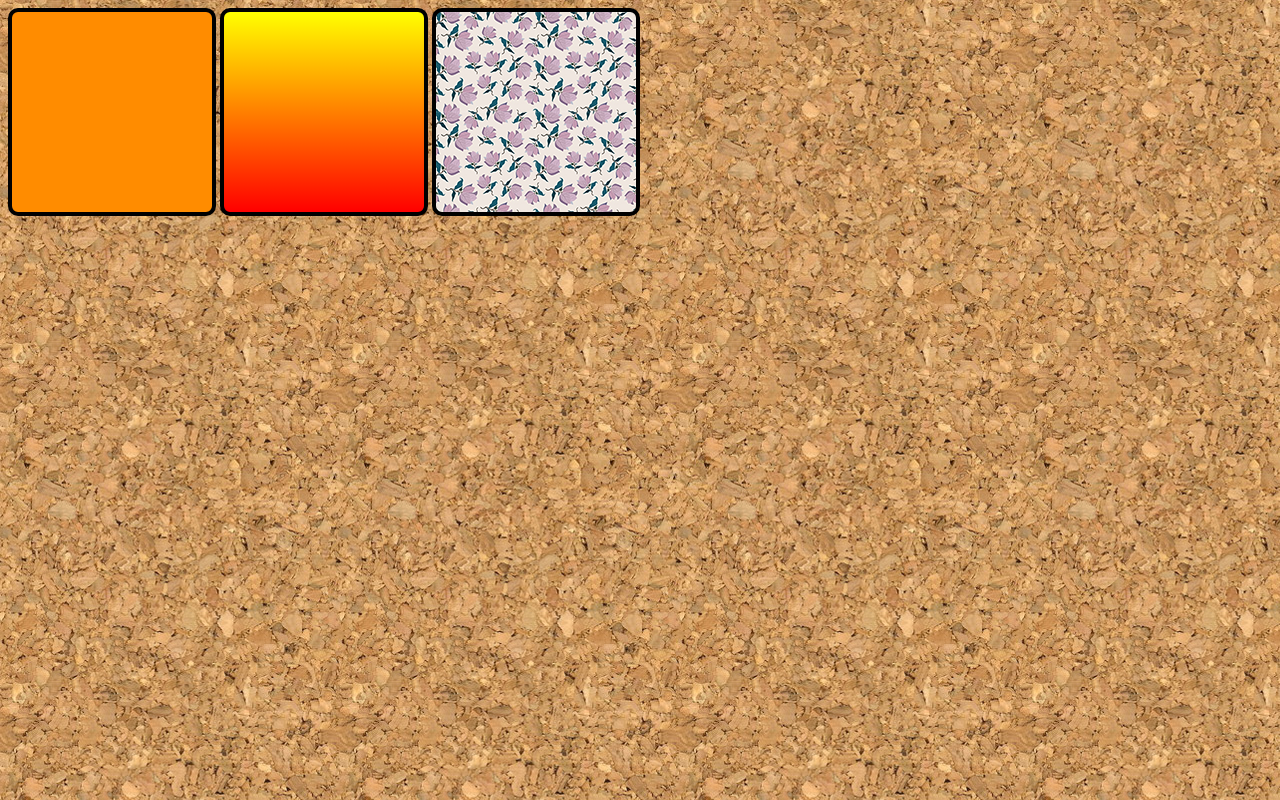
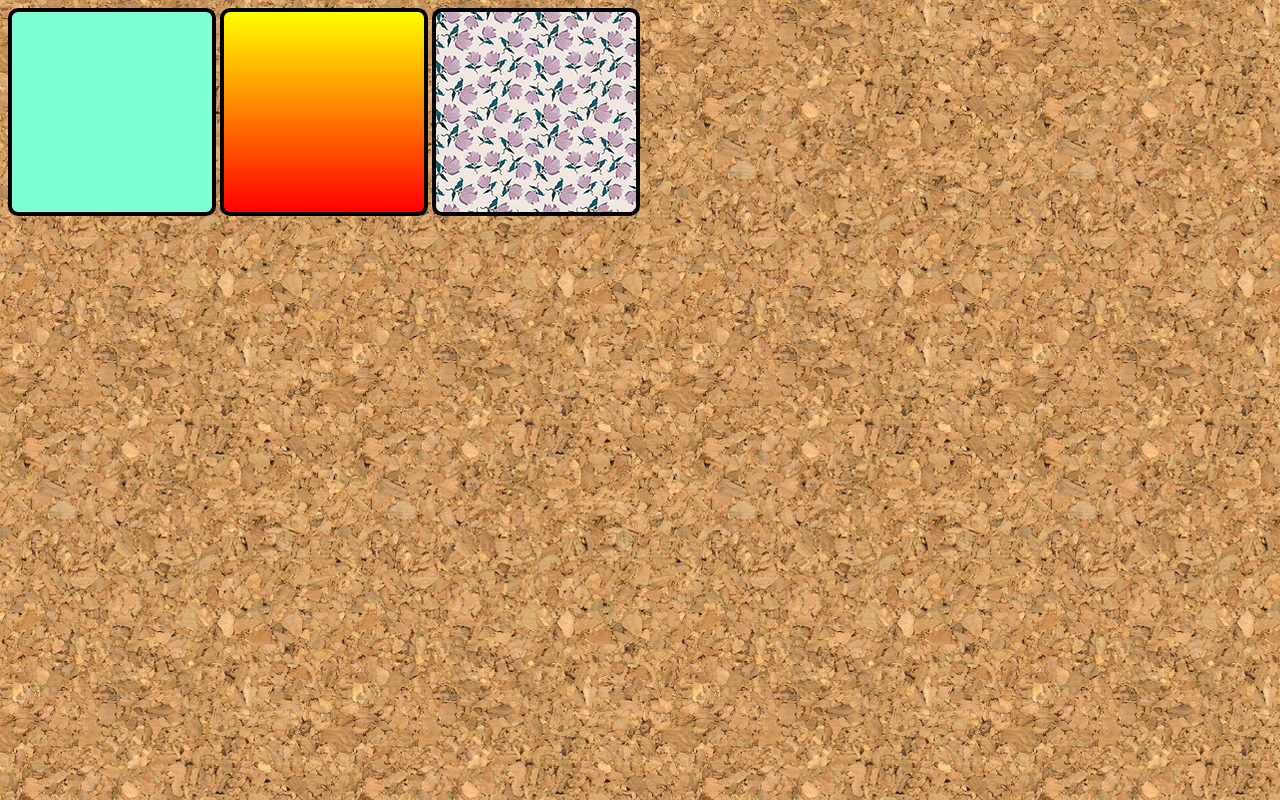
Before and after one commit to PArthur006/HTML-CSS, a plain HTML site: page Exercícios/Módulo - 3/Capítulo 19/ex022/fundo01.html in a window 1280 px wide. Drawn offline with Linux system fonts and the light colour scheme.

Commit message:
Update fundo01.html

```diff
--- a/Exercícios/Módulo - 3/Capítulo 19/ex022/fundo01.html
+++ b/Exercícios/Módulo - 3/Capítulo 19/ex022/fundo01.html
@@ -20,7 +20,7 @@
         }
 
         div#q1{
-            background-color: darkorange;
+            background-color: aquamarine;
         }
 
         div#q2{
```
